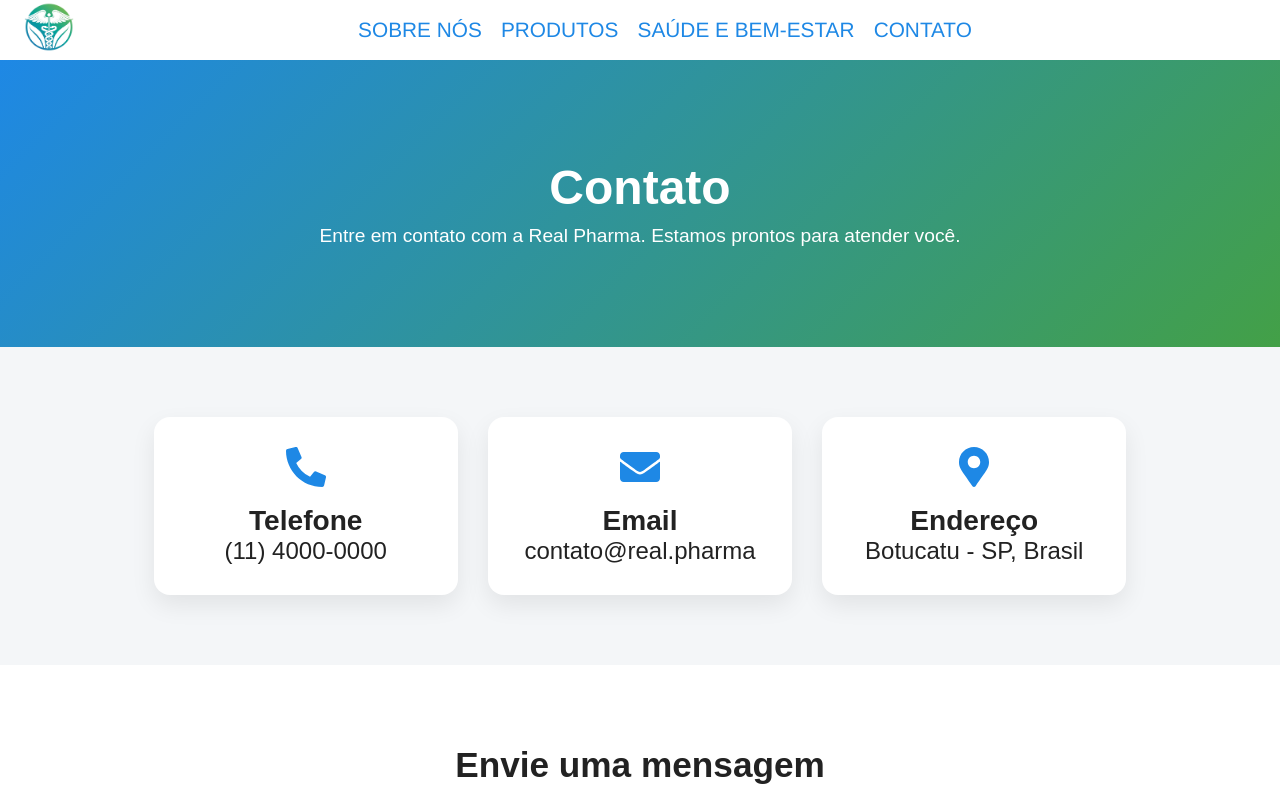
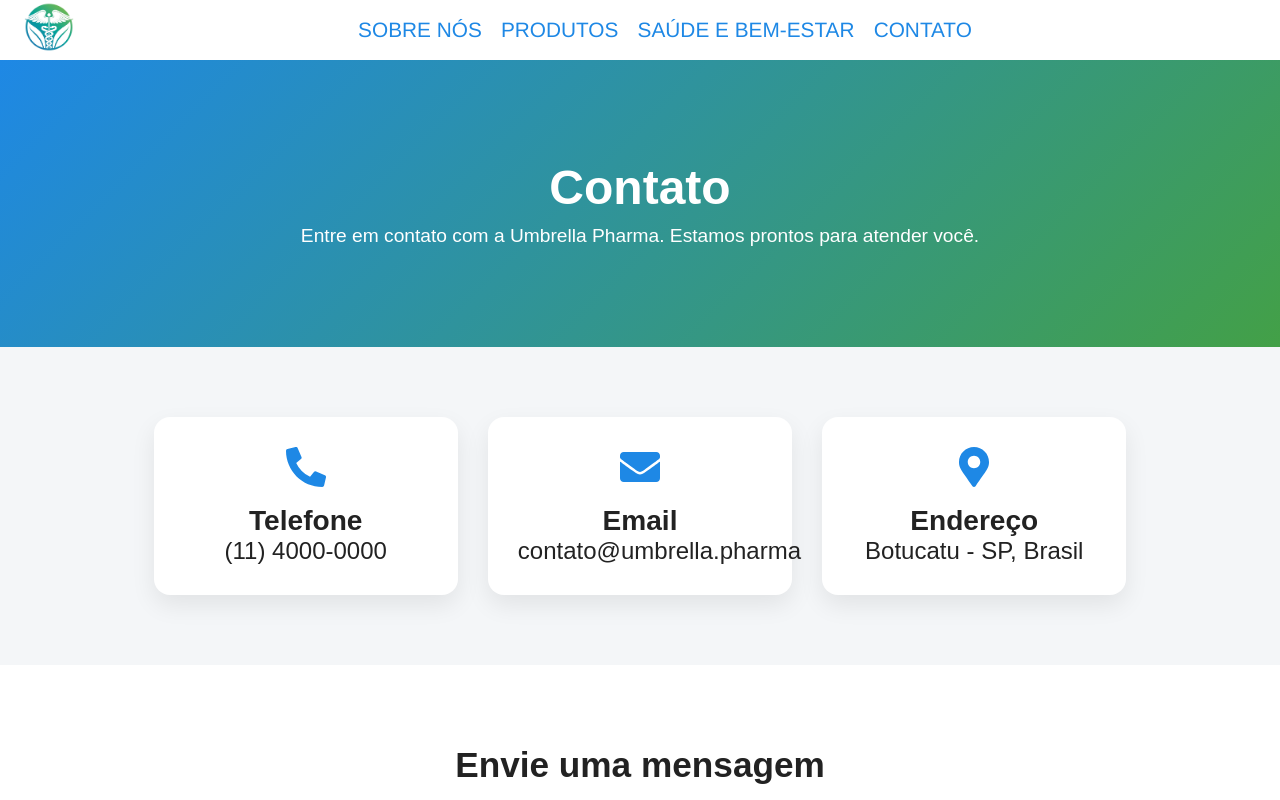
Before and after one commit to vitorsac13/landingpage, a React app in the folder frontend/: page /contact in a window 1280 px wide. Shown: the top 800 px of the page. Built offline with nearby package versions, Linux system fonts and the light colour scheme; the HTML template or start-up script is replaced by a standard one.

Commit message:
Fix page Contact

```diff
--- a/frontend/src/pages/contact/page.jsx
+++ b/frontend/src/pages/contact/page.jsx
@@ -10,7 +10,7 @@ export default function Contact(){
       <section className={styles.hero}>
         <h1>Contato</h1>
         <p>
-          Entre em contato com a Real Pharma. Estamos prontos para atender você.
+          Entre em contato com a Umbrella Pharma. Estamos prontos para atender você.
         </p>
       </section>
 
@@ -25,7 +25,7 @@ export default function Contact(){
         <div className={styles.infoCard}>
           <FaEnvelope className={styles.icon} />
           <h3>Email</h3>
-          <p>contato@real.pharma</p>
+          <p>contato@umbrella.pharma</p>
         </div>
 
         <div className={styles.infoCard}>
```
